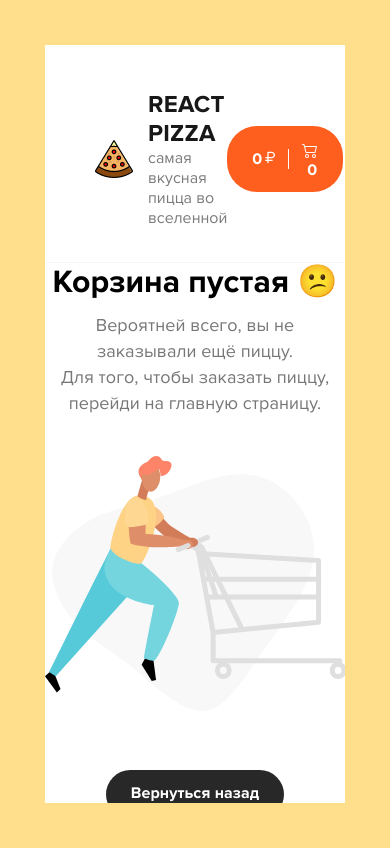
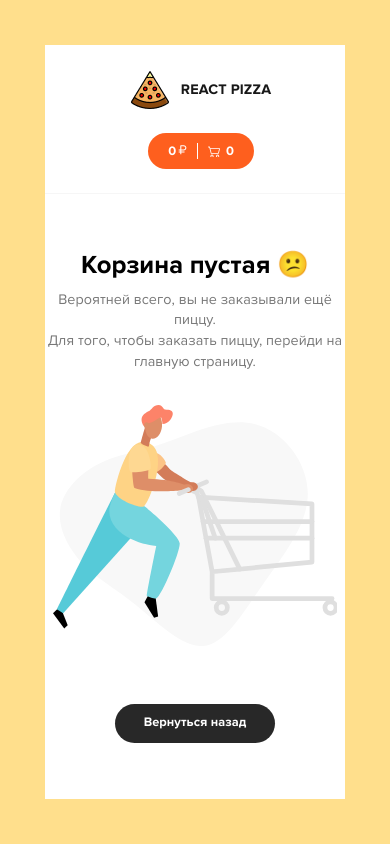
Before and after one commit to SashaGitHub01/react-pizza, a React (Create React App) app: page /cart in a window 390 px wide. Built offline with nearby package versions, Linux system fonts and the light colour scheme.

Commit message:
made adaptive

```diff
--- a/src/components/Cart/CartEmpty/CartEmpty.scss
+++ b/src/components/Cart/CartEmpty/CartEmpty.scss
@@ -1,4 +1,5 @@
 .cart-empty {
+   padding: 2rem 0;
    text-align: center;
    flex: 1 1 auto;
    display: flex;
@@ -21,7 +22,7 @@
       color: rgba(119, 119, 119, 1);
    }
    &__background {
-      padding: 4rem 0px 7.2rem 0px;
+      padding: 4rem 1rem 7.2rem 1rem;
    }
    &__button {
       background-color: #282828;
@@ -31,8 +32,21 @@
       font-size: 1.6rem;
       padding: 1.3rem 2.5rem 1.6rem 2.5rem;
       border-radius: 3rem;
+      display: block;
+      max-width: 20rem;
+      margin: auto;
       &:hover {
          background-color: #4b4b4b;
       }
    }
 }
+
+@media (max-width: 500px) {
+   .cart-empty {
+      &__background {
+         img {
+            max-width: 100%;
+         }
+      }
+   }
+}
--- a/src/components/Cart/CartItem/CartItem.scss
+++ b/src/components/Cart/CartItem/CartItem.scss
@@ -38,7 +38,7 @@
       line-height: 2.7rem;
       letter-spacing: 0.01em;
       font-weight: bold;
-      margin-bottom: 2px;
+      margin-bottom: 0.2rem;
    }
    &__info {
       font-size: 1.8rem;
@@ -57,8 +57,8 @@
       padding: 0 0.7rem;
    }
    &__delete {
-      width: 32px;
-      height: 32px;
+      width: 3.2rem;
+      height: 3.2rem;
       display: flex;
       align-items: center;
       justify-content: center;
@@ -74,8 +74,8 @@
    display: flex;
    align-items: center;
    &__icon {
-      width: 32px;
-      height: 32px;
+      width: 3.2rem;
+      height: 3.2rem;
       border: 2px solid $orange1;
       display: flex;
       align-items: center;
@@ -95,3 +95,10 @@
       padding: 0 1.2rem;
    }
 }
+
+@media (max-width: 560px) {
+   .selected-item {
+      flex-direction: column;
+      gap: 2.5rem;
+   }
+}
--- a/src/components/Header/Header.scss
+++ b/src/components/Header/Header.scss
@@ -23,22 +23,20 @@
 .logo-group {
    display: flex;
    align-items: center;
-}
-.logo-group__img {
-}
-.logo-group__body {
+   &__body {
       padding-left: 1.5rem;
    }
-.logo-group__title {
+   &__title {
       font-weight: bold;
       font-size: 2.4rem;
       letter-spacing: 0.01em;
       color: #181818;
    }
-.logo-group__subtitle {
+   &__subtitle {
       font-weight: 400;
       font-size: 1.6rem;
       color: #7b7b7b;
+   }
 }
 
 //
@@ -54,14 +52,11 @@
    color: #fff;
    display: flex;
    align-items: center;
-}
-.nav-cart__money {
+   &__money {
       display: flex;
       position: relative;
       padding-right: 2.4rem;
-}
-
-.nav-cart__money::after {
+      &::after {
          content: "";
          background-color: #fff;
          position: absolute;
@@ -69,6 +64,8 @@
          width: 1px;
          right: 1.3rem;
          top: 0;
+      }
+   }
 }
 
 .nav-money-icon {
@@ -83,3 +80,26 @@
       vertical-align: middle;
    }
 }
+
+@media (max-width: 560px) {
+   .header {
+      padding: 3.2rem 2.5rem 3.2rem 4rem;
+      position: relative;
+   }
+   .logo-group {
+      &__title {
+         font-size: 1.8rem;
+      }
+      &__subtitle {
+         display: none;
+      }
+   }
+}
+
+@media (max-width: 430px) {
+   .header__row {
+      display: flex;
+      flex-direction: column;
+      gap: 3rem;
+   }
+}
--- a/src/components/Home/HomeContent/HomeContent.scss
+++ b/src/components/Home/HomeContent/HomeContent.scss
@@ -12,6 +12,19 @@
    padding: 3rem 0px 3rem 0px;
    display: grid;
    grid-template-columns: repeat(auto-fit, minmax(25rem, auto));
-   gap: 65px 25px;
+   gap: 6.5rem 2.5rem;
    justify-content: space-between;
 }
+
+@media (max-width: 640px) {
+   .pizzas {
+      grid-template-columns: repeat(auto-fit, minmax(25rem, 1fr));
+      justify-content: center;
+   }
+
+   .main-content {
+      &__title {
+         text-align: center;
+      }
+   }
+}
--- a/src/components/Home/HomeSubnav/HomeSubnav.scss
+++ b/src/components/Home/HomeSubnav/HomeSubnav.scss
@@ -3,6 +3,8 @@
    align-items: center;
    justify-content: space-between;
    &__list {
+      flex: 0 1 70%;
+      overflow-x: auto;
       display: flex;
       column-gap: 0.85rem;
    }
@@ -22,3 +24,9 @@
       }
    }
 }
+
+@media (max-width: 540px) {
+   .main-subnav {
+      display: block;
+   }
+}
--- a/src/components/Home/PizzaItem/PizzaItem.scss
+++ b/src/components/Home/PizzaItem/PizzaItem.scss
@@ -118,3 +118,15 @@
       }
    }
 }
+
+@media (max-width: 630px) {
+   .pizza-item {
+      &__content {
+         justify-self: center;
+      }
+
+      &__img {
+         margin: 0 auto;
+      }
+   }
+}
--- a/src/components/Home/SortPopup/SortPopup.scss
+++ b/src/components/Home/SortPopup/SortPopup.scss
@@ -3,12 +3,14 @@
 .sort-by {
    position: relative;
    z-index: 1111;
+   margin-left: 1rem;
    &__body {
       color: $black1;
       letter-spacing: 0.015em;
       font-size: 1.4rem;
       font-weight: bold;
       line-height: 1.7rem;
+      text-align: right;
       & .pop-icon {
          vertical-align: middle;
          cursor: pointer;
@@ -54,7 +56,7 @@
       cursor: pointer;
       line-height: 1.7rem;
       letter-spacing: 0.015em;
-      padding: 10px 15px;
+      padding: 1rem 1.5rem;
       &:hover {
          background-color: #fe5f1e0d;
          color: $orange1;
@@ -66,3 +68,18 @@
       }
    }
 }
+
+@media (max-width: 540px) {
+   .sort-by {
+      padding-top: 1.2rem;
+      &__body {
+         text-align: center;
+      }
+   }
+
+   .sort-popup {
+      left: 50%;
+      top: 3.5rem;
+      transform: translateX(-50%);
+   }
+}
--- a/src/index.scss
+++ b/src/index.scss
@@ -107,3 +107,9 @@ body {
 
 .container {
 }
+
+@media (max-width: 869px) {
+   html {
+      font-size: 50%;
+   }
+}
--- a/src/pages/Cart.scss
+++ b/src/pages/Cart.scss
@@ -74,8 +74,8 @@
 
    button,
    a {
-      height: 55px;
-      width: 211px;
+      height: 5.5rem;
+      width: 21.1rem;
       display: flex;
       align-items: center;
       justify-content: center;
@@ -112,3 +112,16 @@
       font-weight: bold;
    }
 }
+
+@media (max-width: 500px) {
+   .cart {
+      &__buttons {
+         flex-direction: column;
+         gap: 2rem;
+      }
+      &__pay-btn {
+         margin-top: 3rem;
+         order: -1;
+      }
+   }
+}
--- a/src/pages/Home.tsx
+++ b/src/pages/Home.tsx
@@ -1,10 +1,10 @@
-import React, { useState, useEffect, useRef } from "react";
+import React from "react";
 import './Home.scss';
 import HomeContent from "../components/Home/HomeContent/HomeContent";
 import HomeSubnav from "../components/Home/HomeSubnav/HomeSubnav";
 import SortPopup from "../components/Home/SortPopup/SortPopup";
 
-const Home = () => {
+const Home: React.FC = () => {
 
    return (
       <main className="main">
--- /dev/null
+++ b/src/react-app-env.d.ts
@@ -0,0 +1 @@
+/// <reference types="react-scripts" />
```
Lines whose indentation alone changed are shown as unchanged.
